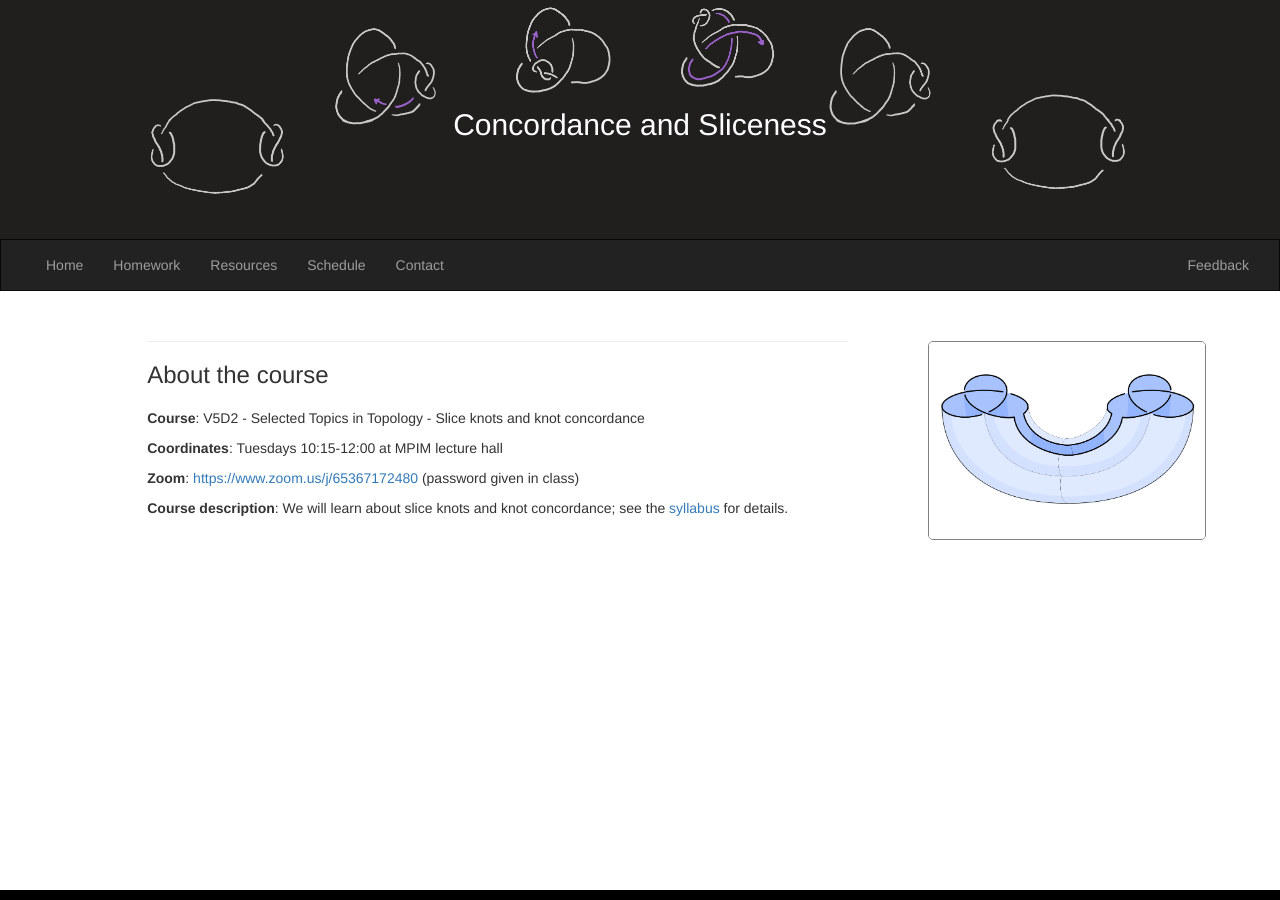
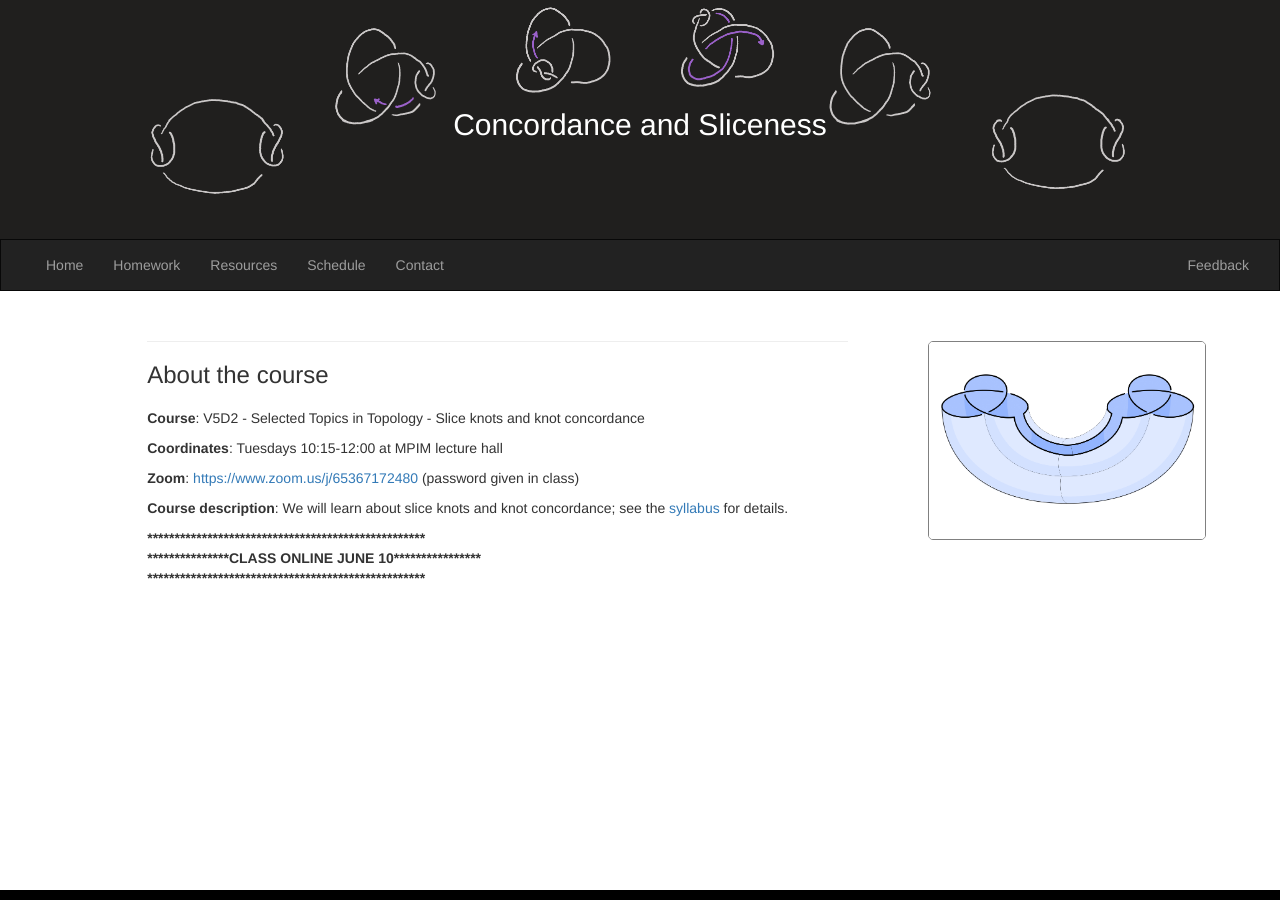
Before and after one commit to imsundberg/concordance, a Jekyll site: the page built from README.md, in a window 1280 px wide. Built offline with Jekyll 4.4.1, drawn with Linux system fonts in a browser that asks for light colours; our own code applies the rules of GitHub Pages for plain Markdown files.

Commit message:
Update home.html

```diff
--- a/_includes/home.html
+++ b/_includes/home.html
@@ -37,6 +37,15 @@
 				<b>Course description</b>: We will learn about slice knots and knot concordance; see the <a href="https://imsundberg.github.io/concordance/files/Syllabus.pdf">syllabus</a> for details.
 			</div>
 		</div>
+
+		<div class="row">
+			<div class="col-sm-2"></div>
+			<div class="col-sm-10" id="space">
+				<b>***************************************************</b><br>
+				<b>***************CLASS ONLINE JUNE 10****************</b><br>
+				<b>***************************************************</b>
+			</div>
+		</div>
 	</div>
 
 	<div class="col-sm-4">
```
